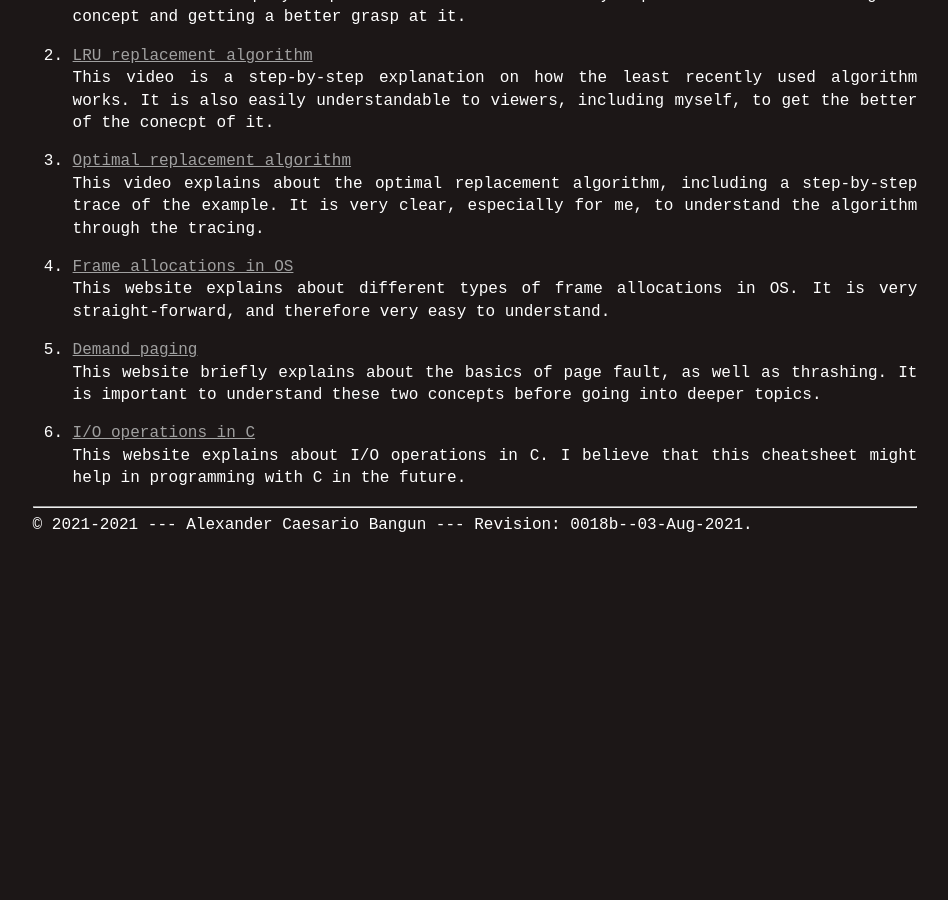
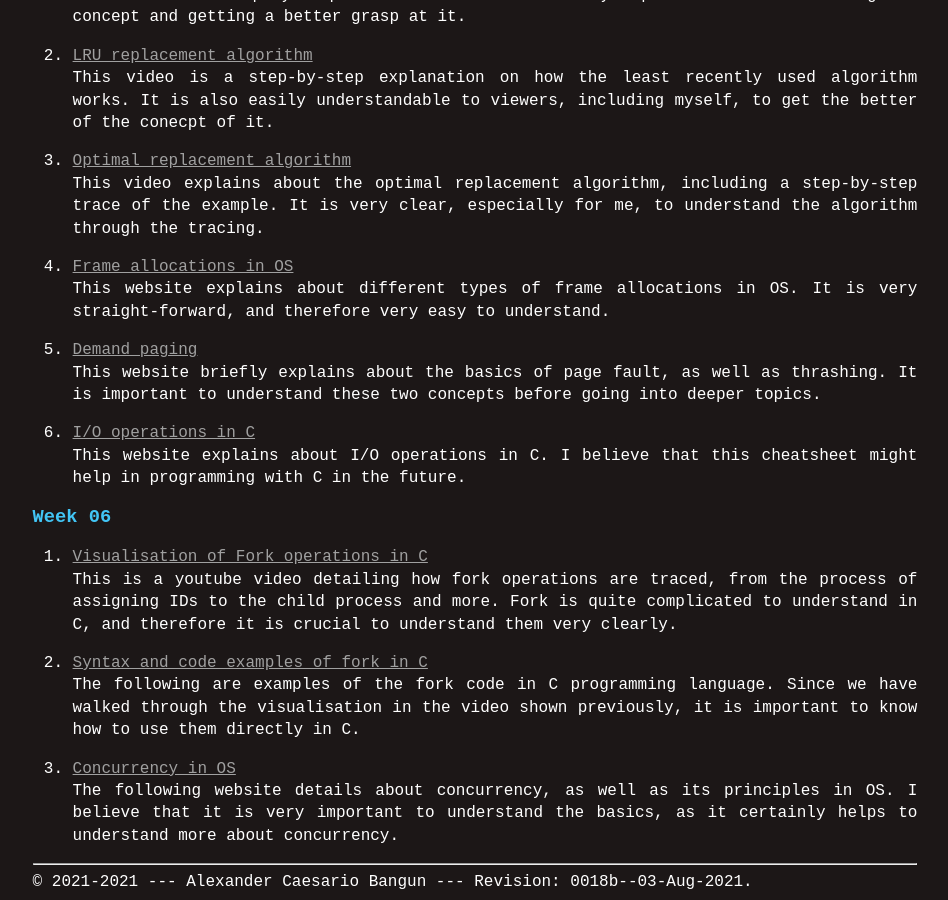
Before and after one commit to whenwe177/os212, a Jekyll site: the page built from links.md, in a window 1280 px wide and 900 px high, scrolled down 1853 px. Shown: the whole window, without its empty margins (165-1113 px from the left). Built offline with Jekyll 4.4.1, drawn with Linux system fonts in a browser that asks for light colours; our own code applies the rules of GitHub Pages for plain Markdown files; before the commit the page ends 2396 px from its top, so only the background shows below that.

Commit message:
Added links, status, rank for w06

```diff
--- a/TXT/mylog.txt
+++ b/TXT/mylog.txt
@@ -27,3 +27,7 @@ ZCZC W05 25 L13 Assignment 03
 ZCZC W05 45 L14 Assignment 04
 ZCZC W05 50 L15 Assignment 05
 ZCZC W05 45 L09 Peer revieweing links
+ZCZC W06 50 L14 Assignment 04
+ZCZC W06 40 L15 Find bookmark links
+ZCZC W06 10 L15 Edit links.md
+ZCZC W06 30 L17 Peer review links
--- a/TXT/myrank.txt
+++ b/TXT/myrank.txt
@@ -11,3 +11,6 @@ ZCZC W04 almiramaharani
 ZCZC W05 anantus
 ZCZC W05 ardanisar
 ZCZC W05 aryafchandra
+ZCZC W06 athaqilmakarim
+ZCZC W06 bilhudapramana
+ZCZC W06 bimabara
--- a/links.md
+++ b/links.md
@@ -69,3 +69,13 @@ This website briefly explains about the basics of page fault, as well as thrashi
 
 6. [I/O operations in C](https://www.tutorialspoint.com/cprogramming/c_file_io.htm)<br>
 This website explains about I/O operations in C. I believe that this cheatsheet might help in programming with C in the future.
+
+### Week 06
+1. [Visualisation of Fork operations in C](https://www.youtube.com/watch?v=QD9YKSg3wCc)<br>
+This is a youtube video detailing how fork operations are traced, from the process of assigning IDs to the child process and more. Fork is quite complicated to understand in C, and therefore it is crucial to understand them very clearly.
+
+2. [Syntax and code examples of fork in C](https://www.section.io/engineering-education/fork-in-c-programming-language/)<br>
+The following are examples of the fork code in C programming language. Since we have walked through the visualisation in the video shown previously, it is important to know how to use them directly in C.
+
+3. [Concurrency in OS](https://www.javatpoint.com/concurrency-in-operating-system)<br>
+The following website details about concurrency, as well as its principles in OS. I believe that it is very important to understand the basics, as it certainly helps to understand more about concurrency.
```
Also changed, not shown: 6 other files.
